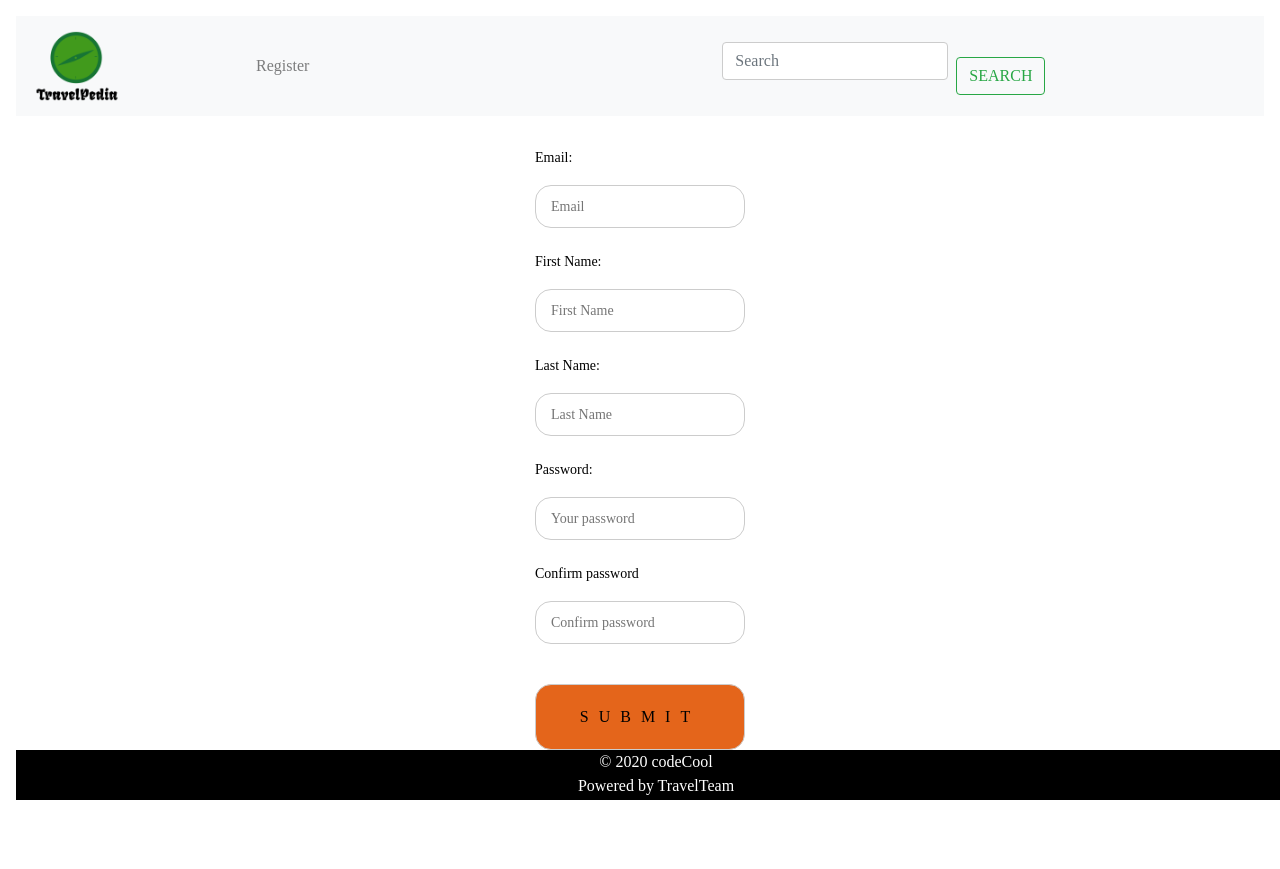
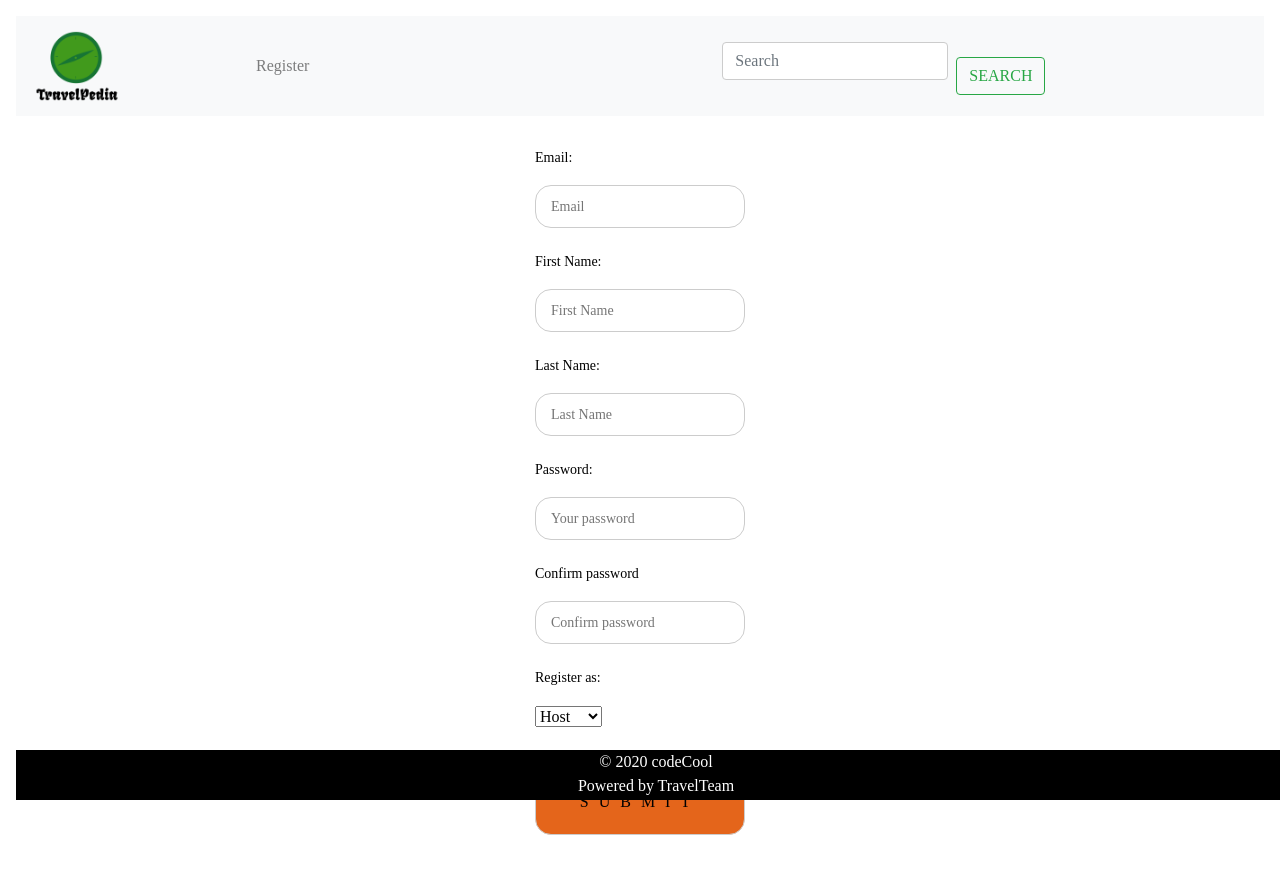
Before and after one commit to KatyIftimie/React-TravelPedia, a React (Create React App) app: page /register in a window 1280 px wide. Before the commit the page ends 800 px from the top, so only its background shows below. Built offline with nearby package versions, Linux system fonts and the light colour scheme; a web font is replaced by a local one.

Commit message:
Added user type

```diff
--- a/src/components/countries/RegisterUser.js
+++ b/src/components/countries/RegisterUser.js
@@ -82,6 +82,19 @@ export default function RegisterUser() {
       />
       {errors.confirmPassword && <p>{errors.confirmPassword.message}</p>}
 
+      <label>Register as:</label>
+      <select
+        name="userType"
+        ref={register({
+          required: true,
+        })}
+      >
+        <option value="HOST">Host</option>
+        <option value="ADMIN">Admin</option>
+        <option value="GUEST">Guest</option>
+      </select>
+
+
 
       <input type="submit" onClick={handleSubmit(onSubmit)} />
     </form>
```
